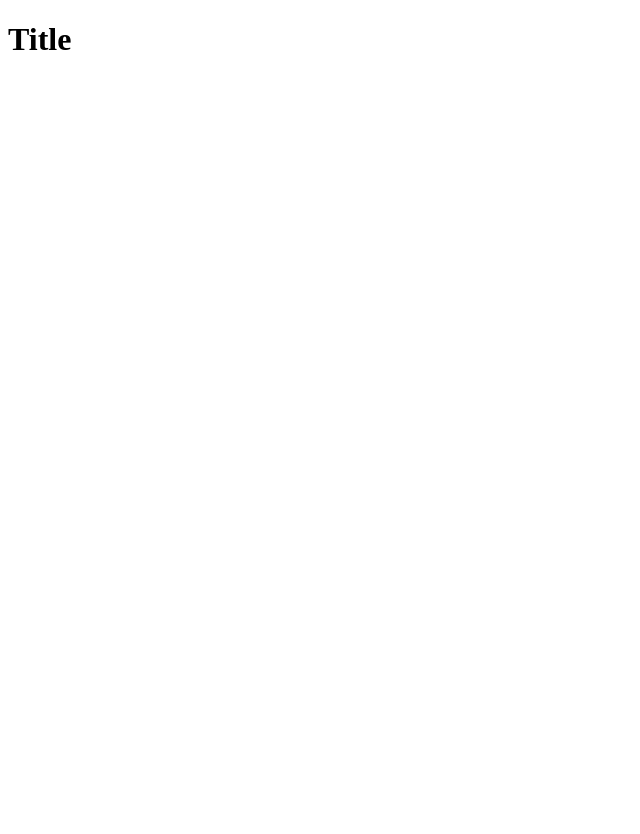
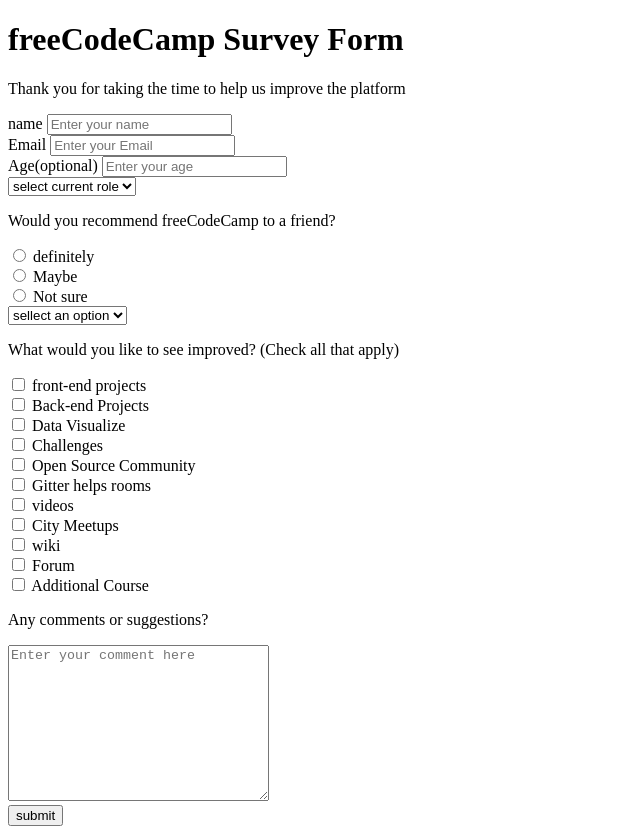
Before and after one commit to Hadi374/survey-form, a plain HTML site: page index.html in a window 1280 px wide. Shown: the whole page, without its empty margins (0-640 px from the left). Before the commit the page ends 800 px from the top, so only its background shows below. Drawn offline with Linux system fonts and the light colour scheme.

Commit message:
insert all html elements

```diff
--- a/index.html
+++ b/index.html
@@ -6,6 +6,99 @@
     <title>Survey Form</title>
 </head>
 <body>
-    <h1>Title</h1>
+    <h1 id="title">freeCodeCamp Survey Form</h1>
+    <p id="description">Thank you for taking the time to help us improve the platform </p>
+
+    <section class="first">
+        <!--name age and email fields-->
+        <form action="" id="survey-form">
+            <label for="name" id="name-label">name</label>
+            <input id ="name" type="text" placeholder="Enter your name"></br>
+
+            <label for="email" id="email-label">Email</label>
+            <input id ="email" type="email" placeholder="Enter your Email"></br>
+
+            <label for="number" id="number-label">Age<span>(optional)</span></label>
+            <input id ="number" type="text" placeholder="Enter your age"></br>
+            <!--End of name age and email fields-->
+
+           <!--current role options-->
+           <select id="dropdown">
+               <option value="" selected>select current role</option>
+               <option value="">student</option>
+               <option value="">full time job</option>
+               <option value="">Full Time Learner</option>
+               <option value="">Prefer Not to say</option>
+               <option value="">Other</option>
+           </select>
+
+           <!-- radio for recommending the freeCodeCamp-->
+           <p>Would you recommend freeCodeCamp to a friend?</p>
+
+           <input id="definitely" type="radio" name ="recommend" value="definitely">
+           <label for="definitely">definitely</label></br>
+
+           <input type="radio" name="recommend" id="maybe" value="maybe">
+           <label for="maybe">Maybe</label></br>
+
+           <input type="radio" name="recommend" id="not-sure" value="Not sure" >
+           <label for="not-sure">Not sure</label></br>
+
+           <!-- options of favorite feature-->
+           <select name="feature" id="">
+               <option value="" selected>sellect an option</option>
+               <option value="">challenges</option>
+               <option value="">projects</option>
+               <option value="">community</option>
+               <option value="">open source</option>
+           </select></br>
+
+
+           <!-- improved checkbox-->
+
+           <p>What would you like to see improved? <span>(Check all that apply)</span></p>
+
+           <input id ="front-end" type="checkbox" name="improve" value="front-end" >
+           <label for="front-end">front-end projects</label></br>
+
+           <input id="back-end" type="checkbox" name="improve" value="back-end">
+           <label for="back-end"> Back-end Projects</label></br>
+
+           <input id="data-visualize" type="checkbox" name="improve" value="data-visualize">
+           <label for="data-visualize"> Data Visualize</label></br>
+
+           <input id="challenge" type="checkbox" name="improve" value="challenges">
+           <label for="challenge"> Challenges</label></br>
+
+           <input id="open-source" type="checkbox" name="improve" value="open-source">
+           <label for="open-source"> Open Source Community  </label></br>
+
+           <input id="gitter-help" type="checkbox" name="improve" value="gitter-help-rooms">
+           <label for="gitter-help"> Gitter helps rooms </label></br>
+
+           <input id="videos" type="checkbox" name="improve" value="videos">
+           <label for="videos"> videos  </label></br>
+
+           <input id="city-meetups" type="checkbox" name="improve" value="city-meetups">
+           <label for="city-meetups"> City Meetups  </label></br>
+
+           <input id="wiki" type="checkbox" name="improve" value="wiki">
+           <label for="wiki"> wiki </label></br>
+
+           <input id="forum" type="checkbox" name="improve" value="forum">
+           <label for="forum"> Forum  </label></br>
+
+           <input id="additional-course" type="checkbox" name="improve" value="additional-course">
+           <label for="additional-course">Additional Course  </label></br>
+
+
+           <!--comment and suggestion section-->
+           <p>Any comments or suggestions?</p>
+           <textarea placeholder="Enter your comment here" name="" id="" cols="30" rows="10"></textarea></br>
+
+           <!--submit button-->
+           <input type="submit" value ="submit">
+        </form>
+    </section>
 </body>
 </html>
```
